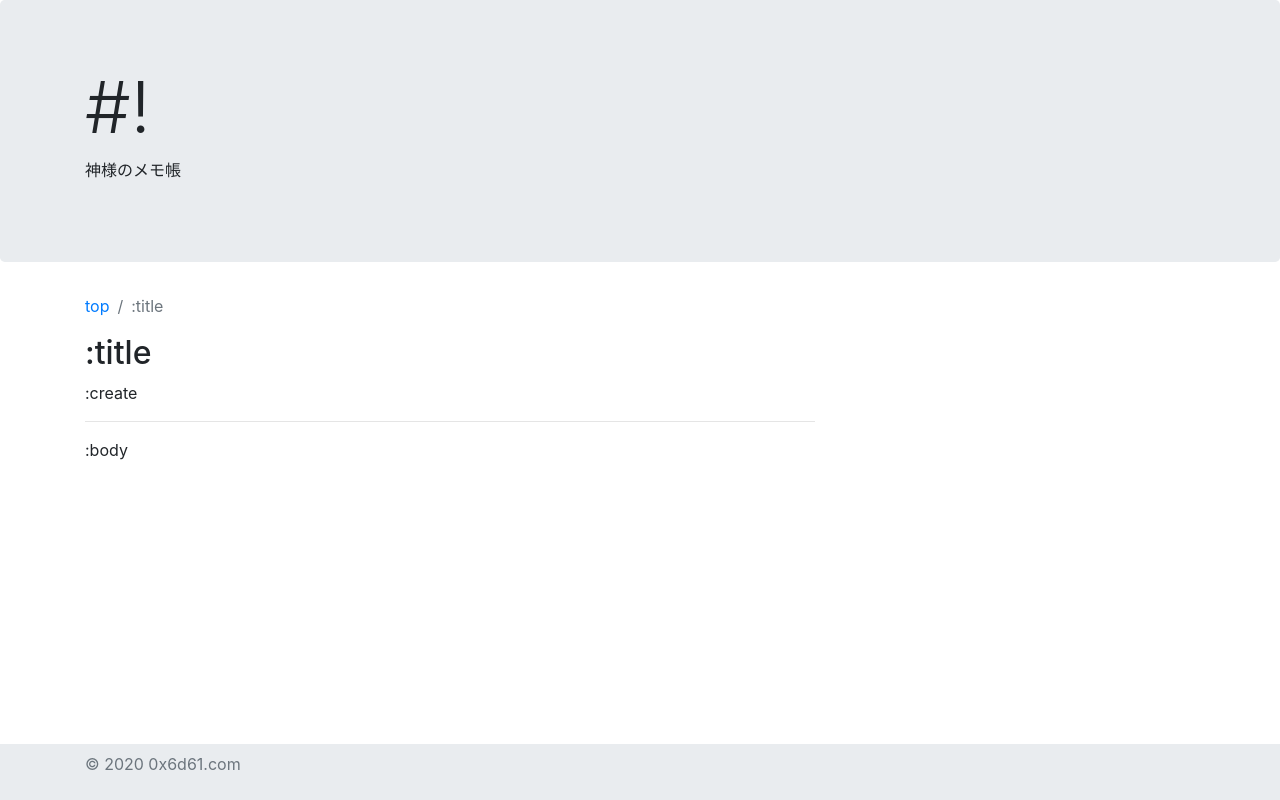
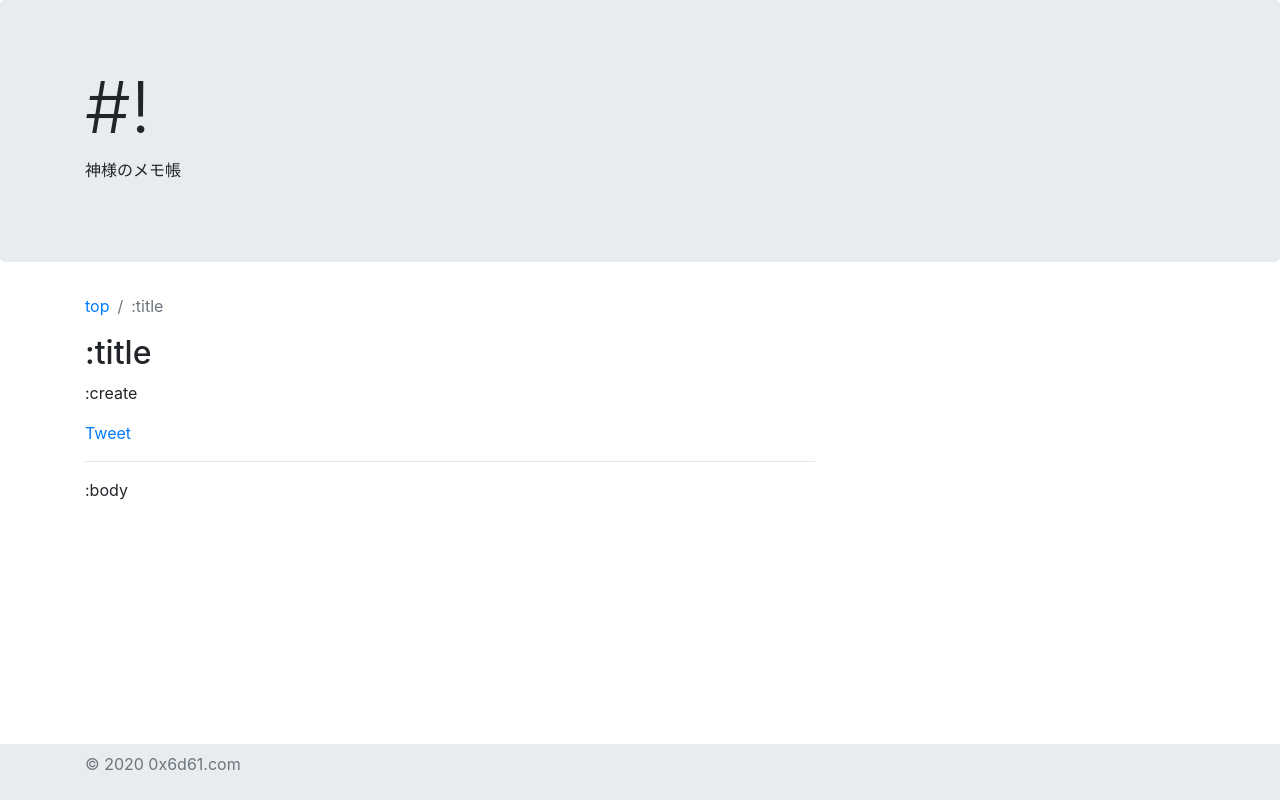
Before and after one commit to 0x6d61/s3cms, a plain HTML site: page template/post.html in a window 1280 px wide. Drawn offline with nearby package versions, Linux system fonts and the light colour scheme.

Commit message:
twitterシェアボタン追加

```diff
--- a/template/post.html
+++ b/template/post.html
@@ -32,11 +32,13 @@
                 <div class="blog-post">
                     <h2 class="blog-post-title">:title</h2>
                     <p class="blog-post-meta">:create</p>
+                    <a href="https://twitter.com/share?ref_src=twsrc%5Etfw" class="twitter-share-button" data-show-count="false">Tweet</a><script async src="https://platform.twitter.com/widgets.js" charset="utf-8"></script>
                     <hr>
                     :body
                 </div>
             </div>
-            <div class="col-md-4"></div>
+            <div class="col-md-4">
+            </div>
         </div>
     </div>
     <footer style="background-color: #e9ecef" class="footer mt-auto py-2 fixed-bottom">
```
